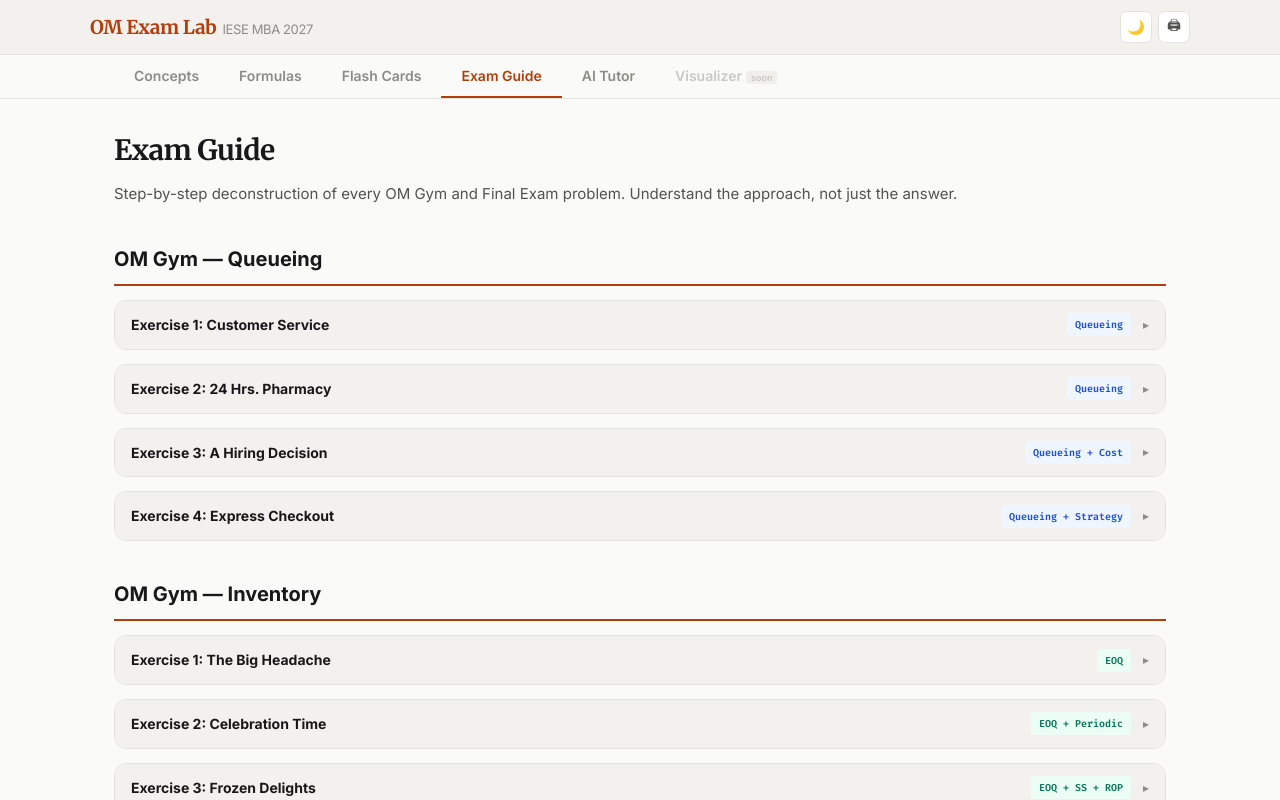
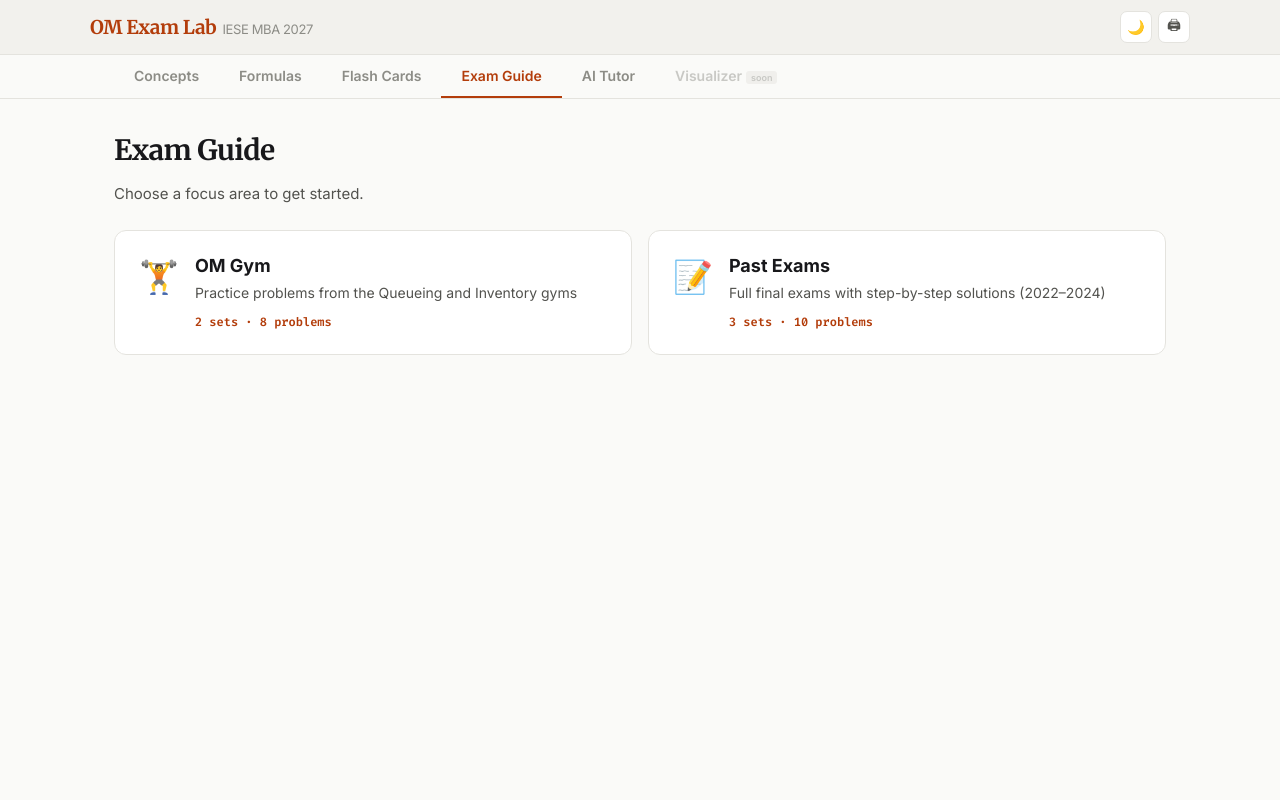
Before and after one commit to patronofalltrades/Ops-Management-Exam-Prep, a React (Vite) app: page / in a window 1280 px wide. Both pictures are taken after a click on the button "Exam Guide". Shown: the top 800 px of the page. Built offline with nearby package versions, Linux system fonts and the light colour scheme.

Commit message:
Add focus area picker to Exam Guide landing page
Users now choose between OM Gym and Past Exams before
seeing problems. Reduces overwhelm and helps focus study.
Back button returns to the picker.

Co-Authored-By: Claude Opus 4.6 (1M context) <noreply@anthropic.com>

```diff
--- a/src/index.css
+++ b/src/index.css
@@ -985,6 +985,96 @@ td.hl {
 }
 
 /* ═══ Exam Guide ═══ */
+.eg-group-picker {
+  display: grid;
+  grid-template-columns: 1fr 1fr;
+  gap: 16px;
+  margin-top: 8px;
+}
+
+.eg-group-card {
+  display: flex;
+  align-items: flex-start;
+  gap: 16px;
+  padding: 24px;
+  border: 1px solid var(--bd);
+  border-radius: var(--r2);
+  background: var(--bg3);
+  cursor: pointer;
+  text-align: left;
+  font-family: var(--fb);
+  transition: all 0.2s ease;
+}
+
+.eg-group-card:hover {
+  border-color: var(--ac);
+  box-shadow: 0 4px 16px rgba(0,0,0,0.06);
+  transform: translateY(-2px);
+}
+
+[data-theme="dark"] .eg-group-card:hover {
+  box-shadow: 0 4px 16px rgba(0,0,0,0.3);
+}
+
+.eg-group-icon {
+  font-size: 32px;
+  flex-shrink: 0;
+  margin-top: 2px;
+}
+
+.eg-group-card h3 {
+  font-size: 18px;
+  font-weight: 700;
+  margin: 0 0 6px;
+  color: var(--tx);
+}
+
+.eg-group-card p {
+  font-size: 14px;
+  color: var(--tx2);
+  margin: 0 0 10px;
+  line-height: 1.5;
+}
+
+.eg-group-count {
+  font-size: 12px;
+  font-weight: 600;
+  color: var(--ac);
+  font-family: var(--fm);
+}
+
+.eg-top-bar {
+  display: flex;
+  align-items: center;
+  gap: 16px;
+  margin-bottom: 6px;
+}
+
+.eg-back-btn {
+  padding: 6px 14px;
+  border: 1px solid var(--bd);
+  border-radius: 6px;
+  background: var(--bg3);
+  color: var(--tx2);
+  font-size: 13px;
+  font-weight: 600;
+  cursor: pointer;
+  font-family: var(--fb);
+  transition: all 0.15s;
+  flex-shrink: 0;
+}
+
+.eg-back-btn:hover {
+  border-color: var(--ac);
+  color: var(--ac);
+}
+
+@media (max-width: 700px) {
+  .eg-group-picker {
+    grid-template-columns: 1fr;
+  }
+}
+
 .eg-content {
   font-family: var(--fb);
 }
--- a/src/pages/ExamGuide.jsx
+++ b/src/pages/ExamGuide.jsx
@@ -3,13 +3,45 @@ import { examGuide } from '../data/examGuide'
 import { renderWithMath } from '../components/Math'
 
 const sections = [...new Set(examGuide.map(p => p.section))]
+const groups = {
+  gym: { label: 'OM Gym', desc: 'Practice problems from the Queueing and Inventory gyms', sections: sections.filter(s => s.startsWith('OM Gym')) },
+  exams: { label: 'Past Exams', desc: 'Full final exams with step-by-step solutions (2022–2024)', sections: sections.filter(s => s.startsWith('Final Exam')) },
+}
 
 export default function ExamGuide() {
+  const [activeGroup, setActiveGroup] = useState(null)
+
+  if (!activeGroup) {
+    return (
+      <>
+        <h1 className="h1">Exam Guide</h1>
+        <p className="sub">Choose a focus area to get started.</p>
+        <div className="eg-group-picker">
+          {Object.entries(groups).map(([key, g]) => (
+            <button key={key} className="eg-group-card" onClick={() => setActiveGroup(key)}>
+              <span className="eg-group-icon">{key === 'gym' ? '🏋️' : '📝'}</span>
+              <div>
+                <h3>{g.label}</h3>
+                <p>{g.desc}</p>
+                <span className="eg-group-count">{g.sections.length} sets · {examGuide.filter(p => g.sections.includes(p.section)).length} problems</span>
+              </div>
+            </button>
+          ))}
+        </div>
+      </>
+    )
+  }
+
+  const group = groups[activeGroup]
+
   return (
     <>
-      <h1 className="h1">Exam Guide</h1>
-      <p className="sub">Step-by-step deconstruction of every OM Gym and Final Exam problem. Understand the approach, not just the answer.</p>
-      {sections.map(sec => (
+      <div className="eg-top-bar">
+        <button className="eg-back-btn" onClick={() => setActiveGroup(null)}>← Back</button>
+        <h1 className="h1" style={{ marginBottom: 0 }}>{group.label}</h1>
+      </div>
+      <p className="sub">{group.desc}</p>
+      {group.sections.map(sec => (
         <div key={sec}>
           <h2 className="h2">{sec}</h2>
           {examGuide.filter(p => p.section === sec).map(p => (
```
